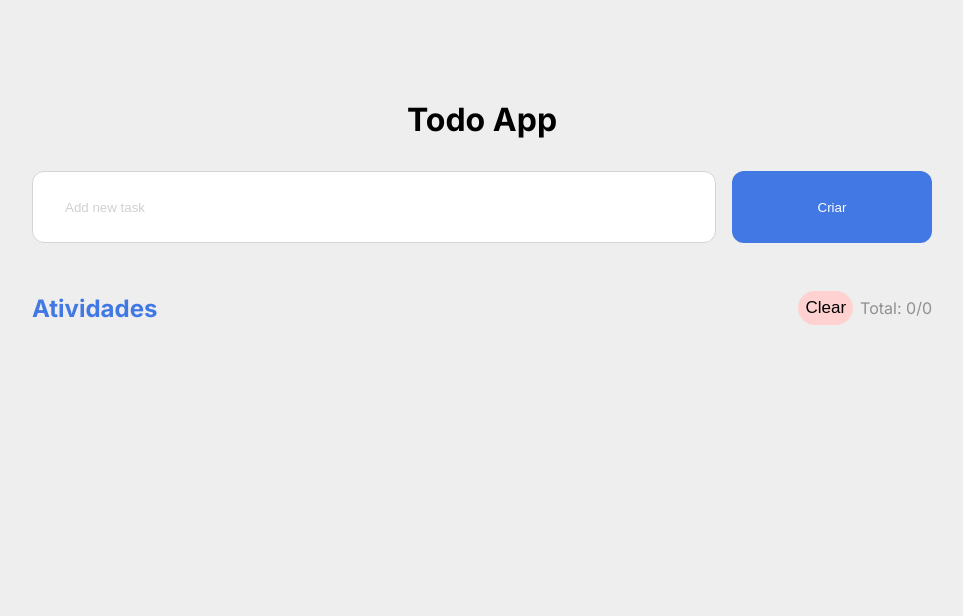
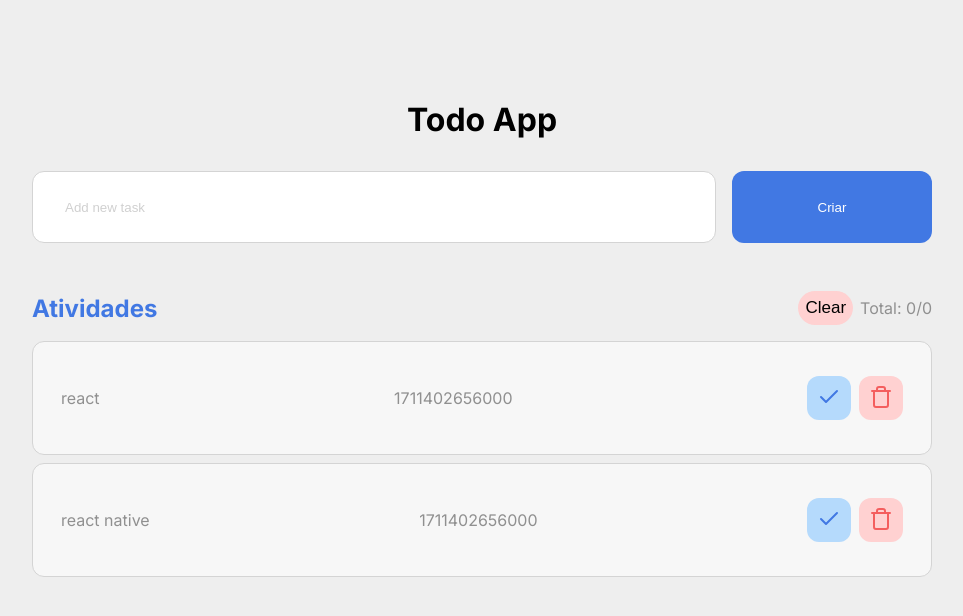
Before and after one commit to PauloHenrique-Hope/Challenge, a Next.js app: page / in a window 1280 px wide. Shown: the top 616 px of the page, without its empty margins (158-1121 px from the left). Built offline with nearby package versions, Linux system fonts and the light colour scheme.

Commit message:
feature: Global State

```diff
--- a/src/app/page.tsx
+++ b/src/app/page.tsx
@@ -4,8 +4,8 @@ import { useState } from "react";
 import { v4 as uuid } from 'uuid';
 import styles from "./page.module.css";
 
-
-import {Tasks} from "../components/Tasks"
+import {TaskProvider} from '@/context/task';
+import {Tasks} from "@/components/Tasks"
 
 
 export interface TaskData {
@@ -80,6 +80,7 @@ export default function Home() {
   }
 
   return (
+    <TaskProvider>
       <main className={styles.main}>
         <h1>Todo App</h1>
 
@@ -104,11 +105,11 @@ export default function Home() {
         </div>
 
         <Tasks
-        tasksFormatted={tasksFormatted}
           onDeleteTask={handleDeleteTask}
           onCheckedTask={handleCheckedTask}
           onUndoTask={handleUndoTask}
         />
       </main>
+    </TaskProvider>
   );
 }
--- a/src/components/Tasks/TaskItem.tsx
+++ b/src/components/Tasks/TaskItem.tsx
@@ -1,37 +1,39 @@
 import { Check, Trash, Undo } from 'lucide-react';
 import styles from './styles.module.css'
 
-import { TasksProps } from './index';
+import { TaskData } from '@/app/page';
 
+interface TaskItemProps {
+  data: TaskData;
+  onDeleteTask: (id: string) => void;
+  onCheckedTask: (id: string) => void;
+  onUndoTask: (id: string) => void;
+}
 
-export function TaskItem({tasksFormatted, onDeleteTask, onCheckedTask, onUndoTask}:TasksProps){
+export function TaskItem({data, onDeleteTask, onCheckedTask, onUndoTask}:TaskItemProps){
   return(
+    <li data-isdone={data.isDone} className={styles.task}>
+      <span>{data.name}</span>
+      <span>{data.createdAt}</span>
       <div>
-      {tasksFormatted.map((item) => (
-          <li key={item.id} data-isdone={item.isDone} className={styles.task}>
-            <span>{item.name}</span>
-            <span>{item.createdAt}</span>
-            <div>
-              {item.isDone &&(
-              <button onClick={() => onUndoTask(item.id)}
+        {data.isDone &&(
+        <button onClick={() => onUndoTask(data.id)}
           className={styles.taskBtnDone}>
           <Undo />
         </button>
         )}
-              {!item.isDone && (
+        {!data.isDone && (
           <button
-                  onClick={()=> onCheckedTask(item.id)}
+            onClick={()=> onCheckedTask(data.id)}
             className={styles.taskBtnDone}>
               <Check />
           </button>
         )}
-              <button onClick={() => onDeleteTask(item.id)}
+        <button onClick={() => onDeleteTask(data.id)}
           className={styles.taskBtnDelete}>
             <Trash />
         </button>
       </div>
     </li>
-        ))}
-    </div>
   )
 }
--- a/src/components/Tasks/index.tsx
+++ b/src/components/Tasks/index.tsx
@@ -3,6 +3,7 @@ import React from 'react';
 import { Check, Trash, Undo } from 'lucide-react';
 
 import {TaskData} from '@/app/page';
+import {useTask} from '@/context/task';
 
 import {TaskItem} from './TaskItem'
 
@@ -10,18 +11,28 @@ export type TasksProps = {
   onDeleteTask: (id: string) => void;
   onCheckedTask: (id: string) => void;
   onUndoTask: (id: string) => void;
-  tasksFormatted: TaskData[];
+  // tasksFormatted: TaskData[];
 }
 
 export function Tasks({
-  tasksFormatted, onDeleteTask, onCheckedTask, onUndoTask}
+  onDeleteTask, onCheckedTask, onUndoTask}
 :TasksProps) {
+
+  const {tasks} = useTask();
+
+  console.log(tasks[1].name)
+
   return (
     <ul>
-      <TaskItem tasksFormatted={tasksFormatted}
-        onDeleteTask={onDeleteTask}
-        onCheckedTask={onCheckedTask}
-        onUndoTask={onUndoTask}/>
+      {tasks.map((item) => (
+        <TaskItem
+          key={item.id}
+          data={item}
+          onDeleteTask={onDeleteTask}
+          onCheckedTask={onCheckedTask}
+          onUndoTask={onUndoTask}
+        />
+      ))}
     </ul>
   )
 }
--- /dev/null
+++ b/src/context/task.tsx
@@ -0,0 +1,66 @@
+import {createContext, useState, ReactNode, useContext} from 'react';
+import { TaskData } from '@/app/page';
+import { v4 as uuid } from 'uuid';
+
+interface Tasks {
+  id: string;
+  name: string;
+  isDone: boolean;
+  createdAt: number;
+}
+
+interface TaskContextData {
+  tasks: Tasks[];
+  handleCreateTask: () => void;
+}
+
+export const TaskContext = createContext({} as TaskContextData);
+
+interface TaskProviderProps {
+  children: ReactNode;
+}
+
+export function TaskProvider({ children }: TaskProviderProps) {
+  const [tasks, setTasks] = useState<Tasks[]>([
+    {
+      id: '1',
+      name: 'react',
+      isDone: false,
+      createdAt: Date.now(),
+    },
+    {
+      id: '2',
+      name: 'react native',
+      isDone: false,
+      createdAt: Date.now(),
+    }
+  ]);
+  // useState: input Task
+  const [inputTask, setInputTask] = useState<string>("")
+
+  function handleCreateTask() {
+    if(inputTask === "")return
+
+    const newItem:TaskData = {
+      id: uuid(),
+      isDone: false,
+      name: inputTask,
+      createdAt: Date()
+    }
+    setTasks((tasks) => [...tasks, newItem])
+    setInputTask("")
+
+  }
+
+  return (
+    <TaskContext.Provider value={{ tasks, handleCreateTask }}>
+      {children}
+    </TaskContext.Provider>
+  )
+}
+
+export function useTask() {
+  const context = useContext(TaskContext)
+
+  return context;
+}
```
Also changed, not shown: src/app/layout.tsx (line endings or trailing spaces). Lines whose indentation alone changed are shown as unchanged.
